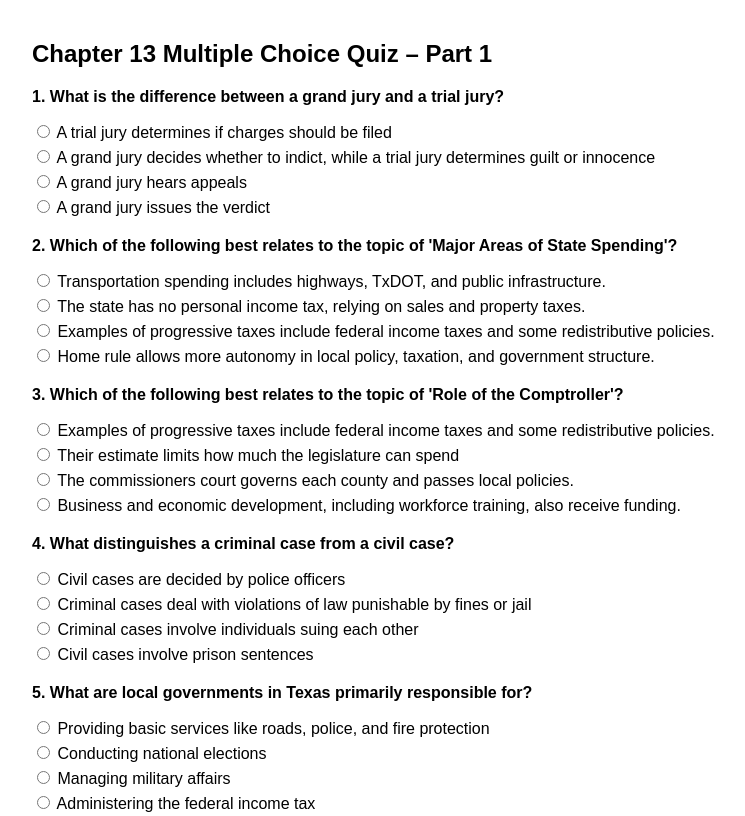
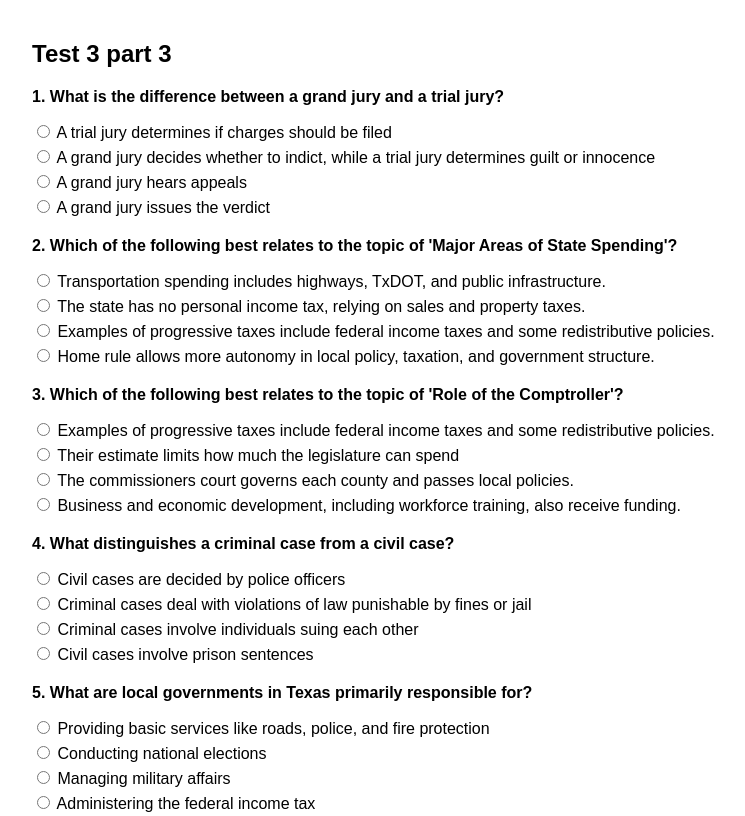
Before and after one commit to mghuber9/test-3-practice-, a plain HTML site: page part3.html in a window 1280 px wide. Shown: the top 816 px of the page, without its empty margins (208-953 px from the left). Drawn offline with Linux system fonts and the light colour scheme.

Commit message:
Update part3.html

```diff
--- a/part3.html
+++ b/part3.html
@@ -3,7 +3,7 @@
 <html>
 <head>
   <meta charset="UTF-8">
-  <title>Chapter 13 Multiple Choice Quiz</title>
+  <title>Test 3 part 3</title>
   <style>
     body { font-family: Arial, sans-serif; padding: 20px; max-width: 800px; margin: auto; }
     .question { margin-bottom: 20px; }
@@ -13,7 +13,7 @@
   </style>
 </head>
 <body>
-  <h2>Chapter 13 Multiple Choice Quiz – Part 1</h2>
+  <h2>Test 3 part 3</h2>
   <div id="quizContainer"></div>
   <button id="submitBtn">Submit</button>
 
```
